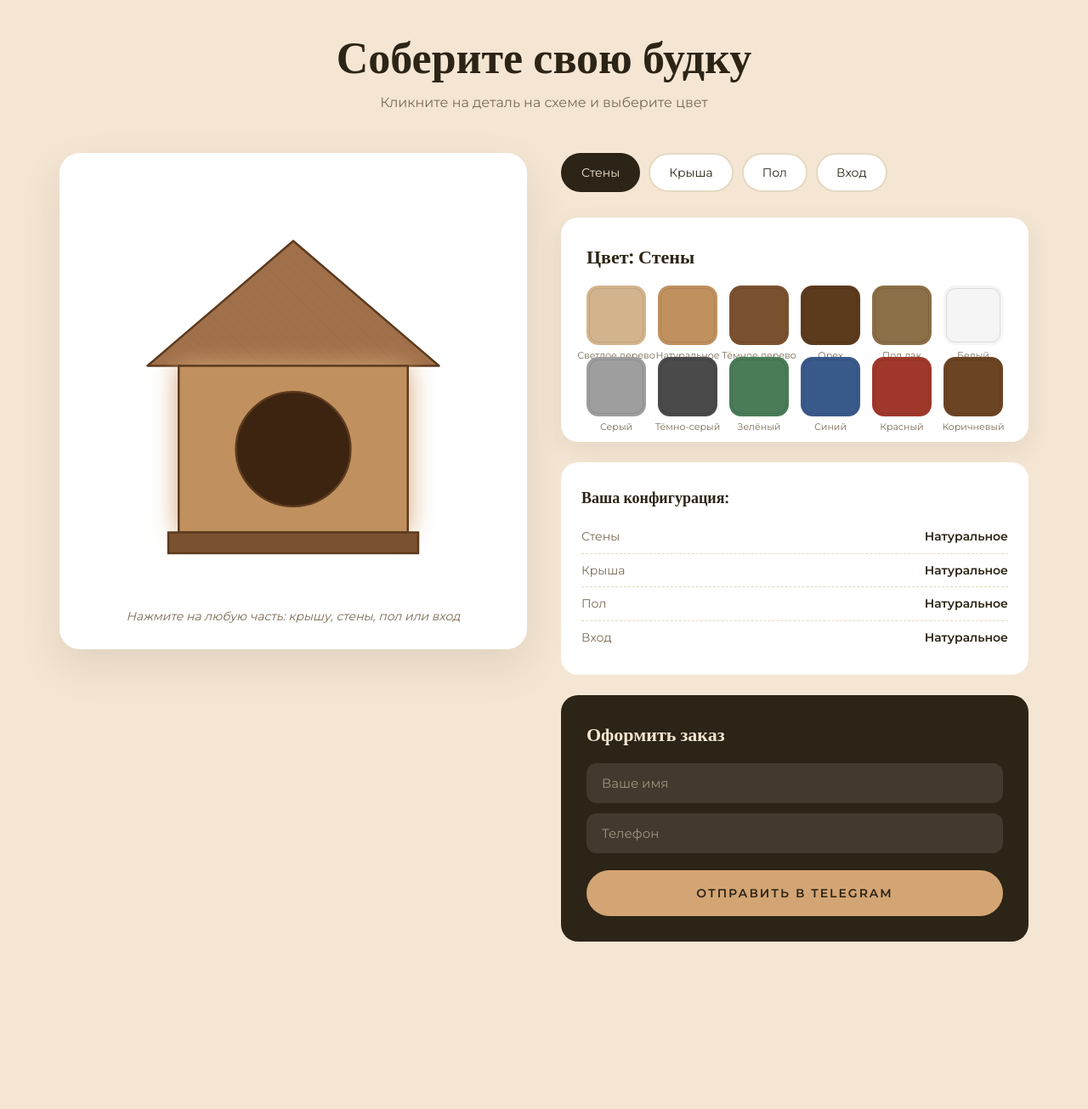
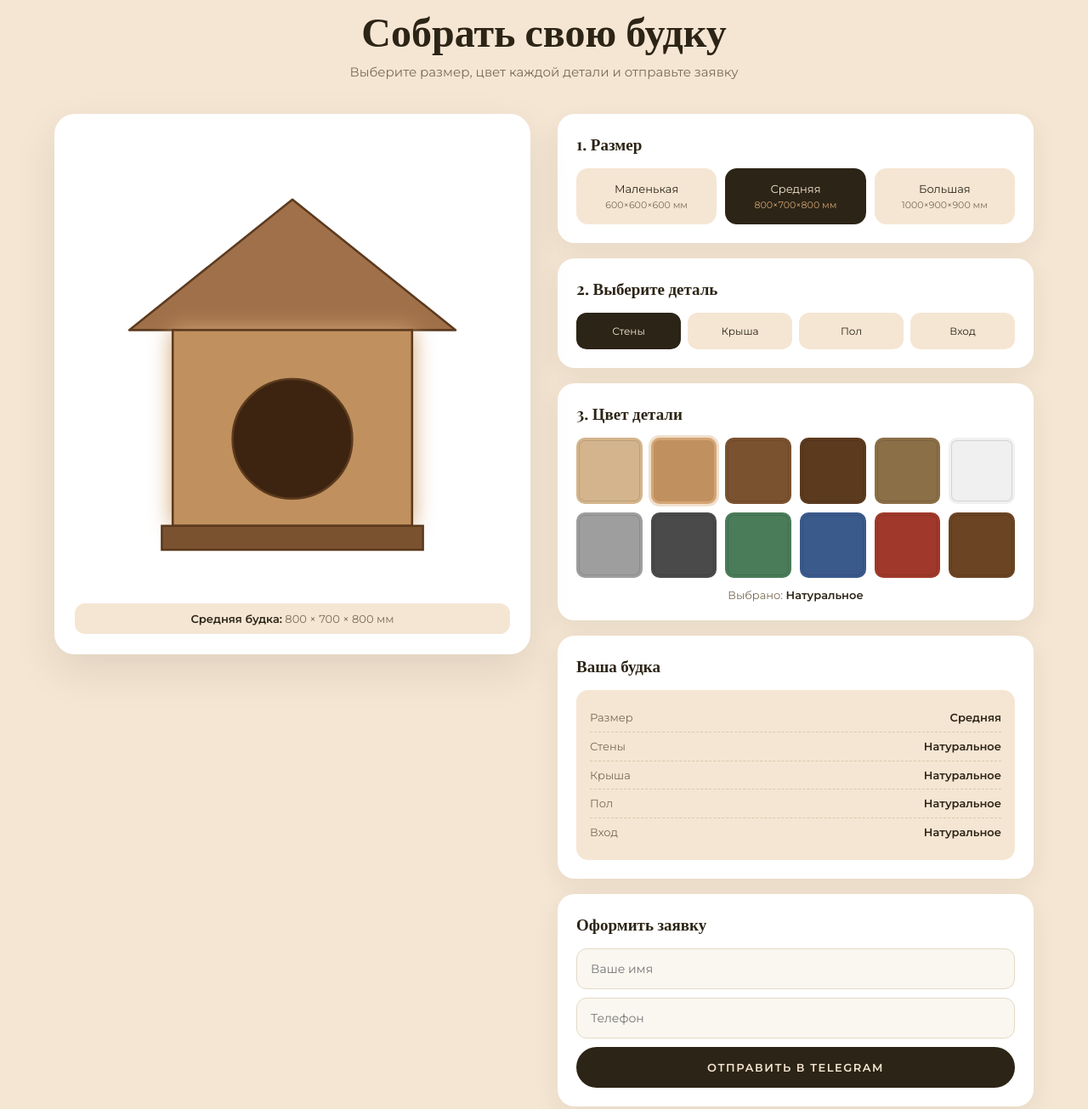
Before and after one commit to dmitrijbaandylgyrov-gif/saveloy-, a plain HTML site: page configurator.html in a window 1280 px wide. Shown: the part 100-1405 px from the top of the page at 85% size. Before the commit the page ends 1308 px from the top, so only its background shows below. Drawn offline with nearby package versions, Linux system fonts and the light colour scheme.

Commit message:
Отдельная вкладка + размеры + исправил наложение

```diff
--- a/configurator.html
+++ b/configurator.html
@@ -3,7 +3,7 @@
 <head>
 <meta charset="UTF-8">
 <meta name="viewport" content="width=device-width, initial-scale=1.0">
-<title>Своё изделие — Мастерская Савеловых</title>
+<title>Собрать свою будку — Мастерская Савеловых</title>
 <link href="https://fonts.googleapis.com/css2?family=Playfair+Display:wght@700;900&family=Montserrat:wght@300;400;600&display=swap" rel="stylesheet">
 <style>
   * { margin:0; padding:0; box-sizing:border-box; }
@@ -14,23 +14,26 @@
   }
 
   nav {
-    padding: 20px 60px;
+    padding: 18px 40px;
     display: flex;
     justify-content: space-between;
     align-items: center;
     background: #2C2416;
     color: #F5E6D3;
+    position: sticky;
+    top: 0;
+    z-index: 100;
   }
   .logo {
     font-family: 'Playfair Display', serif;
-    font-size: 22px;
+    font-size: 20px;
     font-weight: 900;
   }
   .logo span { color: #D4A574; }
   nav a {
     color: #F5E6D3;
     text-decoration: none;
-    font-size: 15px;
+    font-size: 14px;
     transition: color 0.3s;
   }
   nav a:hover { color: #D4A574; }
@@ -38,203 +41,231 @@
   .container {
     max-width: 1200px;
     margin: 0 auto;
-    padding: 60px 30px 100px;
+    padding: 40px 24px 100px;
   }
   h1 {
     font-family: 'Playfair Display', serif;
-    font-size: clamp(32px, 5vw, 52px);
+    font-size: clamp(28px, 5vw, 48px);
     text-align: center;
-    margin-bottom: 12px;
+    margin-bottom: 8px;
   }
   .subtitle {
     text-align: center;
     color: #7A6B55;
-    margin-bottom: 50px;
-    font-size: 16px;
+    margin-bottom: 40px;
+    font-size: 15px;
   }
 
+  /* Раскладка: слева схема, справа управление */
   .configurator {
     display: grid;
     grid-template-columns: 1fr 1fr;
-    gap: 40px;
+    gap: 32px;
     align-items: start;
   }
   @media (max-width: 900px) {
-    .configurator { grid-template-columns: 1fr; }
+    .configurator { grid-template-columns: 1fr; gap: 24px; }
   }
 
-  /* Схема будки */
+  /* Схема */
   .preview {
     background: #fff;
     border-radius: 24px;
-    padding: 30px;
+    padding: 24px;
     box-shadow: 0 20px 50px rgba(44,36,22,0.1);
     position: sticky;
-    top: 30px;
+    top: 100px;
+  }
+  @media (max-width: 900px) {
+    .preview { position: static; }
   }
   .preview svg {
     width: 100%;
     height: auto;
     display: block;
-    cursor: pointer;
   }
   .preview svg g {
-    transition: filter 0.3s;
+    cursor: pointer;
+    transition: filter 0.25s;
   }
   .preview svg g:hover {
-    filter: brightness(1.15) drop-shadow(0 0 8px #D4A574);
+    filter: brightness(1.12) drop-shadow(0 0 6px #D4A574);
   }
   .preview svg g.active {
-    filter: drop-shadow(0 0 12px #D4A574);
+    filter: drop-shadow(0 0 10px #D4A574);
   }
 
-  .hint {
+  .size-info {
     text-align: center;
+    margin-top: 14px;
+    padding: 10px 16px;
+    background: #F5E6D3;
+    border-radius: 12px;
+    font-size: 13px;
     color: #7A6B55;
-    font-size: 14px;
-    margin-top: 16px;
-    font-style: italic;
+  }
+  .size-info strong { color: #2C2416; }
+
+  /* Панель справа */
+  .controls { display: flex; flex-direction: column; gap: 18px; }
+
+  .panel {
+    background: #fff;
+    border-radius: 20px;
+    padding: 22px;
+    box-shadow: 0 10px 30px rgba(44,36,22,0.07);
+  }
+  .panel h3 {
+    font-family: 'Playfair Display', serif;
+    font-size: 19px;
+    margin-bottom: 16px;
   }
 
-  /* Панель управления */
-  .controls { }
+  /* Размеры */
+  .sizes {
+    display: grid;
+    grid-template-columns: repeat(3, 1fr);
+    gap: 10px;
+  }
+  .size-btn {
+    padding: 14px 10px;
+    background: #F5E6D3;
+    border: 2px solid transparent;
+    border-radius: 14px;
+    cursor: pointer;
+    text-align: center;
+    font-family: 'Montserrat', sans-serif;
+    font-size: 13px;
+    font-weight: 500;
+    color: #2C2416;
+    transition: all 0.25s;
+  }
+  .size-btn:hover { border-color: #D4A574; }
+  .size-btn.active {
+    background: #2C2416;
+    color: #F5E6D3;
+    border-color: #2C2416;
+  }
+  .size-btn small {
+    display: block;
+    font-size: 11px;
+    color: #7A6B55;
+    margin-top: 4px;
+    font-weight: 400;
+  }
+  .size-btn.active small { color: #D4A574; }
+
+  /* Выбор детали */
   .part-selector {
-    display: flex;
-    gap: 10px;
-    flex-wrap: wrap;
-    margin-bottom: 30px;
+    display: grid;
+    grid-template-columns: repeat(4, 1fr);
+    gap: 8px;
   }
   .part-btn {
-    padding: 12px 22px;
-    background: #fff;
-    border: 2px solid #e5d9c3;
-    border-radius: 50px;
+    padding: 12px 6px;
+    background: #F5E6D3;
+    border: 2px solid transparent;
+    border-radius: 12px;
     cursor: pointer;
     font-family: 'Montserrat', sans-serif;
-    font-size: 14px;
+    font-size: 12px;
     font-weight: 500;
     color: #2C2416;
-    transition: all 0.3s;
+    transition: all 0.25s;
   }
-  .part-btn:hover {
-    border-color: #D4A574;
-  }
+  .part-btn:hover { border-color: #D4A574; }
   .part-btn.active {
     background: #2C2416;
     color: #F5E6D3;
     border-color: #2C2416;
   }
 
-  .color-panel {
-    background: #fff;
-    border-radius: 20px;
-    padding: 30px;
-    box-shadow: 0 10px 30px rgba(44,36,22,0.08);
-    margin-bottom: 24px;
-  }
-  .color-panel h3 {
-    font-family: 'Playfair Display', serif;
-    font-size: 22px;
-    margin-bottom: 20px;
-  }
+  /* Палитра цветов */
   .colors {
     display: grid;
-    grid-template-columns: repeat(auto-fill, minmax(70px, 1fr));
-    gap: 14px;
+    grid-template-columns: repeat(6, 1fr);
+    gap: 10px;
   }
-  .color-swatch {
+  @media (max-width: 500px) {
+    .colors { grid-template-columns: repeat(4, 1fr); }
+  }
+  .swatch {
     aspect-ratio: 1;
-    border-radius: 14px;
+    border-radius: 10px;
     cursor: pointer;
     border: 3px solid transparent;
-    transition: all 0.25s;
+    transition: all 0.2s;
     position: relative;
-    box-shadow: inset 0 0 0 1px rgba(0,0,0,0.1);
+    box-shadow: inset 0 0 0 1px rgba(0,0,0,0.12);
   }
-  .color-swatch:hover {
-    transform: scale(1.08);
-  }
-  .color-swatch.selected {
+  .swatch:hover { transform: scale(1.08); }
+  .swatch.selected {
     border-color: #D4A574;
-    box-shadow: 0 0 0 3px rgba(212,165,116,0.4);
-  }
-  .color-swatch span {
-    position: absolute;
-    bottom: -22px;
-    left: 50%;
-    transform: translateX(-50%);
-    font-size: 11px;
-    color: #7A6B55;
-    white-space: nowrap;
+    box-shadow: 0 0 0 3px rgba(212,165,116,0.35);
   }
 
+  .color-name {
+    text-align: center;
+    margin-top: 12px;
+    font-size: 13px;
+    color: #7A6B55;
+  }
+  .color-name strong { color: #2C2416; }
+
+  /* Сводка */
+  .summary {
+    background: #F5E6D3;
+    border-radius: 14px;
+    padding: 16px;
+    font-size: 13px;
+    line-height: 1.9;
+  }
+  .summary .row {
+    display: flex;
+    justify-content: space-between;
+    border-bottom: 1px dashed #d9c9ad;
+    padding: 4px 0;
+  }
+  .summary .row:last-child { border-bottom: none; }
+  .summary .row span:first-child { color: #7A6B55; }
+  .summary .row span:last-child { font-weight: 600; }
+
   /* Заявка */
-  .order-form {
-    background: #2C2416;
-    color: #F5E6D3;
-    border-radius: 20px;
-    padding: 30px;
-  }
-  .order-form h3 {
-    font-family: 'Playfair Display', serif;
-    font-size: 22px;
-    margin-bottom: 20px;
-  }
   .order-form input {
     width: 100%;
-    padding: 14px 18px;
+    padding: 14px 16px;
     border-radius: 12px;
-    border: none;
+    border: 1px solid #e5d9c3;
     font-family: 'Montserrat', sans-serif;
-    font-size: 15px;
-    margin-bottom: 12px;
-    background: rgba(255,255,255,0.1);
-    color: #F5E6D3;
+    font-size: 14px;
+    margin-bottom: 10px;
+    background: #faf7f1;
+    color: #2C2416;
   }
-  .order-form input::placeholder { color: #a09483; }
   .order-form input:focus {
     outline: 2px solid #D4A574;
+    background: #fff;
   }
 
   .submit-btn {
     width: 100%;
-    padding: 18px;
-    background: #D4A574;
-    color: #2C2416;
+    padding: 16px;
+    background: #2C2416;
+    color: #F5E6D3;
     border: none;
     border-radius: 50px;
     font-family: 'Montserrat', sans-serif;
     font-weight: 600;
-    font-size: 14px;
-    letter-spacing: 2px;
+    font-size: 13px;
+    letter-spacing: 1.5px;
     text-transform: uppercase;
     cursor: pointer;
     transition: all 0.3s;
-    margin-top: 8px;
   }
   .submit-btn:hover {
-    background: #c39460;
+    background: #8B5A2B;
     transform: translateY(-2px);
   }
-
-  .summary {
-    background: #fff;
-    border-radius: 20px;
-    padding: 24px;
-    margin-bottom: 24px;
-    font-size: 14px;
-    line-height: 1.9;
-  }
-  .summary strong {
-    font-family: 'Playfair Display', serif;
-    display: block;
-    font-size: 18px;
-    margin-bottom: 10px;
-  }
-  .summary .row { display: flex; justify-content: space-between; border-bottom: 1px dashed #e5d9c3; padding: 6px 0; }
-  .summary .row:last-child { border-bottom: none; }
-  .summary .row span:first-child { color: #7A6B55; }
-  .summary .row span:last-child { font-weight: 600; }
 </style>
 </head>
 <body>
@@ -245,68 +276,81 @@
 </nav>
 
 <div class="container">
-  <h1>Соберите свою будку</h1>
-  <p class="subtitle">Кликните на деталь на схеме и выберите цвет</p>
+  <h1>Собрать свою будку</h1>
+  <p class="subtitle">Выберите размер, цвет каждой детали и отправьте заявку</p>
 
   <div class="configurator">
 
-    <!-- Схема будки -->
+    <!-- Схема -->
     <div class="preview">
-      <svg viewBox="0 0 400 400" id="doghouse">
-        <!-- Крыша -->
+      <svg viewBox="0 0 400 420" id="doghouse">
         <g id="roof" data-part="roof">
-          <polygon points="200,60 60,180 340,180" fill="#A0704A" stroke="#5C3A1E" stroke-width="2" stroke-linejoin="round"/>
-          <polygon points="200,60 60,180 340,180" fill="url(#roofTexture)" opacity="0.3"/>
+          <polygon points="200,60 50,180 350,180" fill="#A0704A" stroke="#5C3A1E" stroke-width="2" stroke-linejoin="round"/>
         </g>
-
-        <!-- Стены -->
         <g id="walls" data-part="walls">
-          <rect x="90" y="180" width="220" height="160" fill="#C0915F" stroke="#5C3A1E" stroke-width="2"/>
+          <rect x="90" y="180" width="220" height="180" fill="#C0915F" stroke="#5C3A1E" stroke-width="2"/>
         </g>
-
-        <!-- Пол (виден внизу) -->
         <g id="floor" data-part="floor">
-          <rect x="80" y="340" width="240" height="20" fill="#7B5230" stroke="#5C3A1E" stroke-width="2"/>
+          <rect x="80" y="360" width="240" height="22" fill="#7B5230" stroke="#5C3A1E" stroke-width="2"/>
         </g>
-
-        <!-- Вход (круг) -->
         <g id="entrance" data-part="entrance">
-          <circle cx="200" cy="260" r="55" fill="#3D2410" stroke="#5C3A1E" stroke-width="2"/>
-          <circle cx="200" cy="260" r="55" fill="url(#entranceTexture)" opacity="0.5"/>
+          <circle cx="200" cy="280" r="55" fill="#3D2410" stroke="#5C3A1E" stroke-width="2"/>
         </g>
-
-        <!-- Текстуры (для реалистичности) -->
-        <defs>
-          <pattern id="roofTexture" patternUnits="userSpaceOnUse" width="10" height="10">
-            <line x1="0" y1="0" x2="10" y2="10" stroke="#5C3A1E" stroke-width="0.5" opacity="0.5"/>
-          </pattern>
-          <pattern id="entranceTexture" patternUnits="userSpaceOnUse" width="8" height="8">
-            <circle cx="4" cy="4" r="0.5" fill="#000" opacity="0.3"/>
-          </pattern>
-        </defs>
       </svg>
-      <p class="hint">Нажмите на любую часть: крышу, стены, пол или вход</p>
+      <div class="size-info" id="sizeInfo">
+        <strong>Средняя будка:</strong> 800 × 700 × 800 мм
+      </div>
     </div>
 
-    <!-- Панель управления -->
+    <!-- Управление -->
     <div class="controls">
 
-      <div class="part-selector">
-        <button class="part-btn active" data-part="walls">Стены</button>
-        <button class="part-btn" data-part="roof">Крыша</button>
-        <button class="part-btn" data-part="floor">Пол</button>
-        <button class="part-btn" data-part="entrance">Вход</button>
+      <!-- Размеры -->
+      <div class="panel">
+        <h3>1. Размер</h3>
+        <div class="sizes">
+          <button class="size-btn" data-size="small">
+            Маленькая
+            <small>600×600×600 мм</small>
+          </button>
+          <button class="size-btn active" data-size="medium">
+            Средняя
+            <small>800×700×800 мм</small>
+          </button>
+          <button class="size-btn" data-size="large">
+            Большая
+            <small>1000×900×900 мм</small>
+          </button>
+        </div>
       </div>
 
-      <div class="color-panel">
-        <h3 id="colorTitle">Цвет стен</h3>
-        <div class="colors" id="colors"></div>
+      <!-- Деталь -->
+      <div class="panel">
+        <h3>2. Выберите деталь</h3>
+        <div class="part-selector">
+          <button class="part-btn active" data-part="walls">Стены</button>
+          <button class="part-btn" data-part="roof">Крыша</button>
+          <button class="part-btn" data-part="floor">Пол</button>
+          <button class="part-btn" data-part="entrance">Вход</button>
+        </div>
       </div>
 
-      <div class="summary" id="summary"></div>
+      <!-- Цвета -->
+      <div class="panel">
+        <h3>3. Цвет детали</h3>
+        <div class="colors" id="colors"></div>
+        <div class="color-name">Выбрано: <strong id="currentColorName">Натуральное</strong></div>
+      </div>
 
-      <div class="order-form">
-        <h3>Оформить заказ</h3>
+      <!-- Сводка -->
+      <div class="panel">
+        <h3>Ваша будка</h3>
+        <div class="summary" id="summary"></div>
+      </div>
+
+      <!-- Заявка -->
+      <div class="panel order-form">
+        <h3>Оформить заявку</h3>
         <input type="text" id="nameInput" placeholder="Ваше имя">
         <input type="tel" id="phoneInput" placeholder="Телефон">
         <button class="submit-btn" onclick="sendOrder()">Отправить в Telegram</button>
@@ -317,63 +361,65 @@
 </div>
 
 <script>
-  // Палитра цветов
+  // Палитра
   const palette = [
     { name: 'Светлое дерево', hex: '#D4B48C' },
     { name: 'Натуральное',    hex: '#C0915F' },
     { name: 'Тёмное дерево',  hex: '#7B5230' },
     { name: 'Орех',           hex: '#5C3A1E' },
     { name: 'Под лак',        hex: '#8B6F47' },
-    { name: 'Белый',          hex: '#F5F5F5' },
+    { name: 'Белый',          hex: '#F0F0F0' },
     { name: 'Серый',          hex: '#9E9E9E' },
-    { name: 'Тёмно-серый',    hex: '#4A4A4A' },
+    { name: 'Графит',         hex: '#4A4A4A' },
     { name: 'Зелёный',        hex: '#4A7C59' },
     { name: 'Синий',          hex: '#3A5A8C' },
     { name: 'Красный',        hex: '#A0392B' },
-    { name: 'Коричневый',     hex: '#6B4423' }
+    { name: 'Шоколад',        hex: '#6B4423' }
   ];
 
-  // Цвета по умолчанию для каждой детали
   const parts = {
-    walls:    { name: 'Стены', color: '#C0915F' },
-    roof:     { name: 'Крыша', color: '#A0704A' },
-    floor:    { name: 'Пол',   color: '#7B5230' },
-    entrance: { name: 'Вход',  color: '#3D2410' }
+    walls:    { name: 'Стены', color: '#C0915F', colorName: 'Натуральное' },
+    roof:     { name: 'Крыша', color: '#A0704A', colorName: 'Натуральное' },
+    floor:    { name: 'Пол',   color: '#7B5230', colorName: 'Натуральное' },
+    entrance: { name: 'Вход',  color: '#3D2410', colorName: 'Натуральное' }
+  };
+
+  const sizes = {
+    small:  { name: 'Маленькая', dims: '600 × 600 × 600 мм' },
+    medium: { name: 'Средняя',   dims: '800 × 700 × 800 мм' },
+    large:  { name: 'Большая',   dims: '1000 × 900 × 900 мм' }
   };
 
   let activePart = 'walls';
+  let activeSize = 'medium';
 
-  // Рисуем палитру
+  // Палитра
   const colorsEl = document.getElementById('colors');
-  palette.forEach((c, i) => {
+  palette.forEach(c => {
     const sw = document.createElement('div');
-    sw.className = 'color-swatch';
+    sw.className = 'swatch';
     sw.style.background = c.hex;
     sw.dataset.hex = c.hex;
     sw.dataset.name = c.name;
     sw.title = c.name;
-    sw.innerHTML = `<span>${c.name}</span>`;
     sw.onclick = () => selectColor(c.hex, c.name);
     colorsEl.appendChild(sw);
   });
 
   function selectColor(hex, name) {
-    // Красим активную деталь
-    document.querySelectorAll(`[data-part="${activePart}"] polygon, [data-part="${activePart}"] rect, [data-part="${activePart}"] circle`).forEach(el => {
-      // Только первый элемент с заливкой, чтобы не закрасить декоративные overlay
-      if (!el.hasAttribute('fill') || el.getAttribute('fill').startsWith('#')) {
-        el.setAttribute('fill', hex);
-      }
-    });
+    // Красим только основную фигуру детали
+    const g = document.querySelector(`[data-part="${activePart}"]`);
+    const mainShape = g.querySelector('polygon, rect, circle');
+    if (mainShape) mainShape.setAttribute('fill', hex);
 
     parts[activePart].color = hex;
     parts[activePart].colorName = name;
 
-    // Подсветить выбранный свотч
-    document.querySelectorAll('.color-swatch').forEach(s => {
+    document.querySelectorAll('.swatch').forEach(s => {
       s.classList.toggle('selected', s.dataset.hex === hex);
     });
 
+    document.getElementById('currentColorName').textContent = name;
     updateSummary();
   }
 
@@ -382,37 +428,89 @@
     document.querySelectorAll('.part-btn').forEach(b => {
       b.classList.toggle('active', b.dataset.part === part);
     });
-    document.getElementById('colorTitle').textContent = 'Цвет: ' + parts[part].name;
-    // Подсветить активную деталь на схеме
     document.querySelectorAll('#doghouse g').forEach(g => {
       g.classList.toggle('active', g.dataset.part === part);
     });
+
+    // Показать текущий цвет детали в палитре
+    const currentHex = parts[part].color;
+    document.querySelectorAll('.swatch').forEach(s => {
+      s.classList.toggle('selected', s.dataset.hex === currentHex);
+    });
+    document.getElementById('currentColorName').textContent = parts[part].colorName;
   }
 
-  // Клик по кнопкам-деталям
   document.querySelectorAll('.part-btn').forEach(btn => {
     btn.onclick = () => setActivePart(btn.dataset.part);
   });
 
-  // Клик по схеме
   document.querySelectorAll('#doghouse g[data-part]').forEach(g => {
     g.onclick = () => setActivePart(g.dataset.part);
   });
 
-  // Итоговая сводка
+  // Размеры
+  function setSize(size) {
+    activeSize = size;
+    document.querySelectorAll('.size-btn').forEach(b => {
+      b.classList.toggle('active', b.dataset.size === size);
+    });
+
+    // Меняем пропорции будки
+    const svg = document.getElementById('doghouse');
+    if (size === 'small') {
+      svg.querySelector('[data-part="walls"] rect').setAttribute('x', '110');
+      svg.querySelector('[data-part="walls"] rect').setAttribute('width', '180');
+      svg.querySelector('[data-part="walls"] rect').setAttribute('height', '160');
+      svg.querySelector('[data-part="floor"] rect').setAttribute('x', '100');
+      svg.querySelector('[data-part="floor"] rect').setAttribute('width', '200');
+      svg.querySelector('[data-part="floor"] rect').setAttribute('y', '340');
+      svg.querySelector('[data-part="entrance"] circle').setAttribute('r', '45');
+      svg.querySelector('[data-part="entrance"] circle').setAttribute('cy', '260');
+      svg.querySelector('[data-part="roof"] polygon').setAttribute('points', '200,80 70,180 330,180');
+    } else if (size === 'large') {
+      svg.querySelector('[data-part="walls"] rect').setAttribute('x', '60');
+      svg.querySelector('[data-part="walls"] rect').setAttribute('width', '280');
+      svg.querySelector('[data-part="walls"] rect').setAttribute('height', '200');
+      svg.querySelector('[data-part="floor"] rect').setAttribute('x', '50');
+      svg.querySelector('[data-part="floor"] rect').setAttribute('width', '300');
+      svg.querySelector('[data-part="floor"] rect').setAttribute('y', '380');
+      svg.querySelector('[data-part="entrance"] circle').setAttribute('r', '65');
+      svg.querySelector('[data-part="entrance"] circle').setAttribute('cy', '290');
+      svg.querySelector('[data-part="roof"] polygon').setAttribute('points', '200,50 30,180 370,180');
+    } else {
+      svg.querySelector('[data-part="walls"] rect').setAttribute('x', '90');
+      svg.querySelector('[data-part="walls"] rect').setAttribute('width', '220');
+      svg.querySelector('[data-part="walls"] rect').setAttribute('height', '180');
+      svg.querySelector('[data-part="floor"] rect').setAttribute('x', '80');
+      svg.querySelector('[data-part="floor"] rect').setAttribute('width', '240');
+      svg.querySelector('[data-part="floor"] rect').setAttribute('y', '360');
+      svg.querySelector('[data-part="entrance"] circle').setAttribute('r', '55');
+      svg.querySelector('[data-part="entrance"] circle').setAttribute('cy', '280');
+      svg.querySelector('[data-part="roof"] polygon').setAttribute('points', '200,60 50,180 350,180');
+    }
+
+    document.getElementById('sizeInfo').innerHTML =
+      `<strong>${sizes[size].name} будка:</strong> ${sizes[size].dims}`;
+
+    updateSummary();
+  }
+
+  document.querySelectorAll('.size-btn').forEach(btn => {
+    btn.onclick = () => setSize(btn.dataset.size);
+  });
+
+  // Сводка
   function updateSummary() {
-    const s = document.getElementById('summary');
-    s.innerHTML = `
-      <strong>Ваша конфигурация:</strong>
-      <div class="row"><span>Стены</span><span>${parts.walls.colorName || 'Натуральное'}</span></div>
-      <div class="row"><span>Крыша</span><span>${parts.roof.colorName || 'Натуральное'}</span></div>
-      <div class="row"><span>Пол</span><span>${parts.floor.colorName || 'Натуральное'}</span></div>
-      <div class="row"><span>Вход</span><span>${parts.entrance.colorName || 'Натуральное'}</span></div>
+    document.getElementById('summary').innerHTML = `
+      <div class="row"><span>Размер</span><span>${sizes[activeSize].name}</span></div>
+      <div class="row"><span>Стены</span><span>${parts.walls.colorName}</span></div>
+      <div class="row"><span>Крыша</span><span>${parts.roof.colorName}</span></div>
+      <div class="row"><span>Пол</span><span>${parts.floor.colorName}</span></div>
+      <div class="row"><span>Вход</span><span>${parts.entrance.colorName}</span></div>
     `;
   }
-  updateSummary();
 
-  // Отправка в Telegram
+  // Отправка
   function sendOrder() {
     const name = document.getElementById('nameInput').value.trim();
     const phone = document.getElementById('phoneInput').value.trim();
@@ -428,16 +526,17 @@
 Имя: ${name}
 Телефон: ${phone}
 
-Конфигурация будки:
-• Стены: ${parts.walls.colorName || 'Натуральное'}
-• Крыша: ${parts.roof.colorName || 'Натуральное'}
-• Пол: ${parts.floor.colorName || 'Натуральное'}
-• Вход: ${parts.entrance.colorName || 'Натуральное'}`;
+Будка:
+• Размер: ${sizes[activeSize].name} (${sizes[activeSize].dims})
+• Стены: ${parts.walls.colorName}
+• Крыша: ${parts.roof.colorName}
+• Пол: ${parts.floor.colorName}
+• Вход: ${parts.entrance.colorName}`;
 
-    const url = `https://t.me/savelov_workshop?text=${encodeURIComponent(text)}`;
-    window.open(url, '_blank');
+    window.open(`https://t.me/savelov_workshop?text=${encodeURIComponent(text)}`, '_blank');
   }
 
+  updateSummary();
   setActivePart('walls');
 </script>
 
```
Also changed, not shown: index.html (+6 -5 lines).
